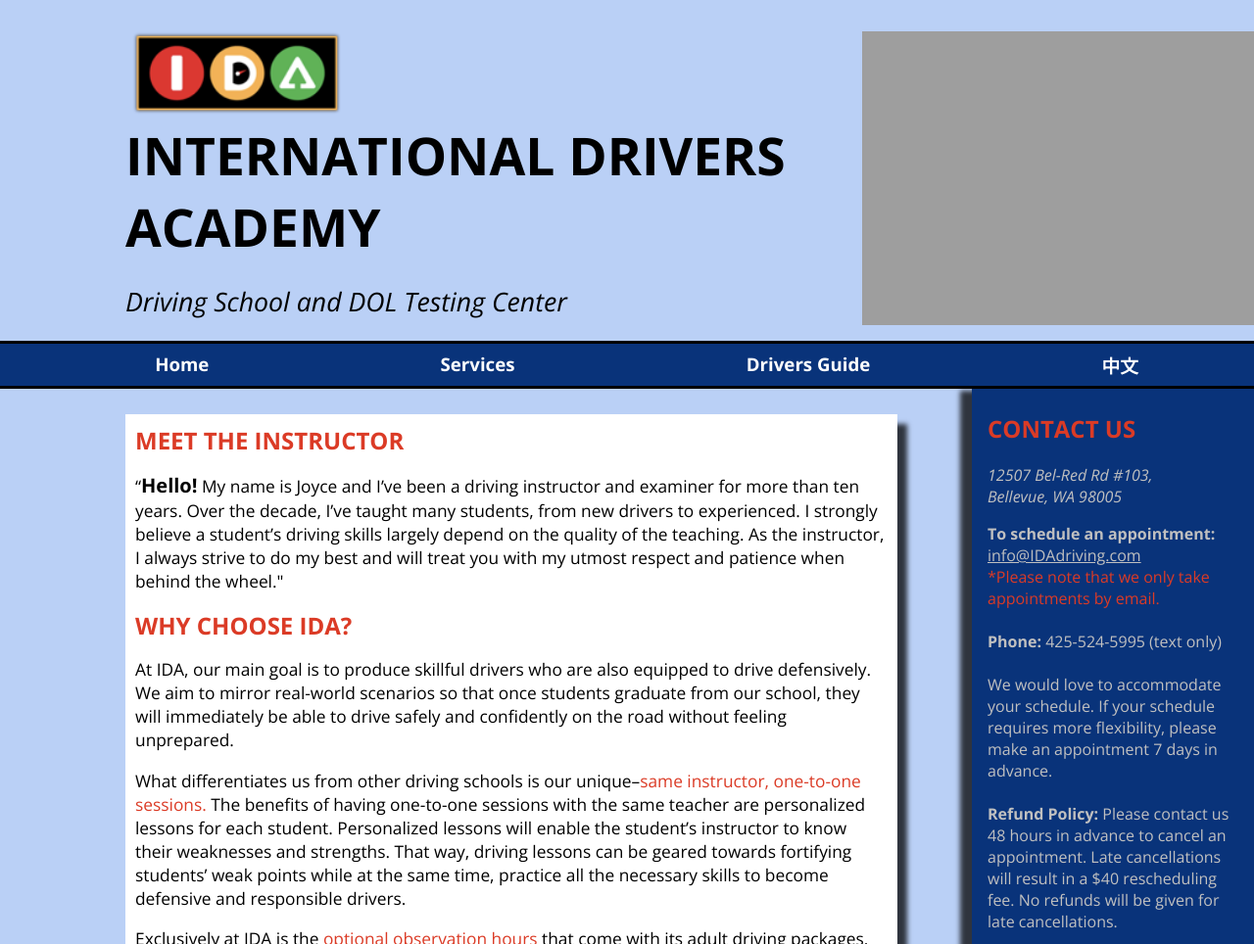
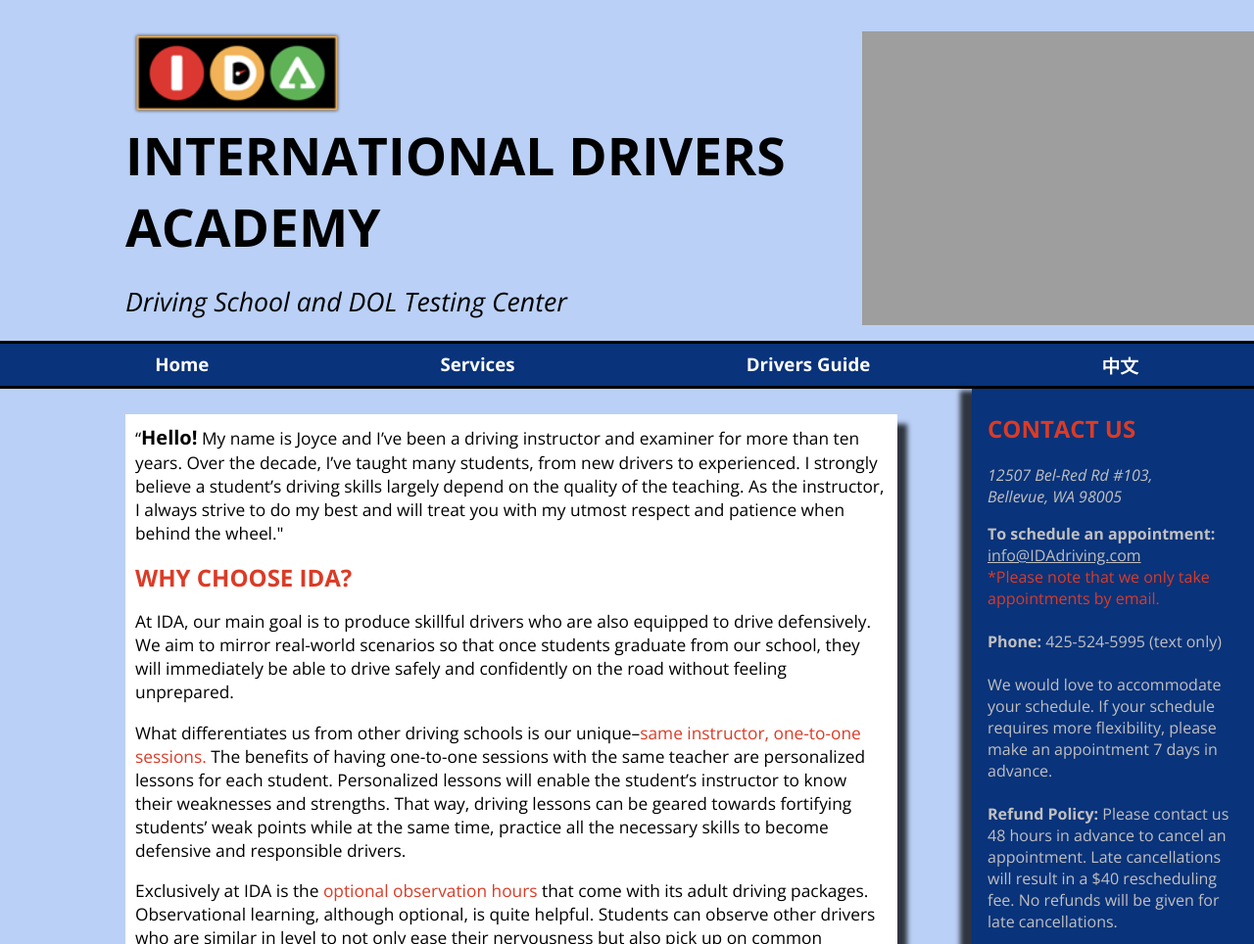
Before and after one commit to mariazh/IDA-Driving, a Jekyll site: the page built from index.html, in a window 1280 px wide, cut to the strip 0-964 px from the top of the page. Shown: the whole strip at 98% size. Built offline with Jekyll 4.4.1, drawn with Linux system fonts in a browser that asks for light colours.

Commit message:
Update index.html

```diff
--- a/index.html
+++ b/index.html
@@ -5,10 +5,6 @@
 css:
     - "/assets/css/index.css"
 ---
-
-<h1>
-    MEET THE INSTRUCTOR
-</h1>
 
 <p>
     “<strong id="hello">Hello!</strong> My name is Joyce and I’ve been a driving instructor and examiner for more than ten years.
```
